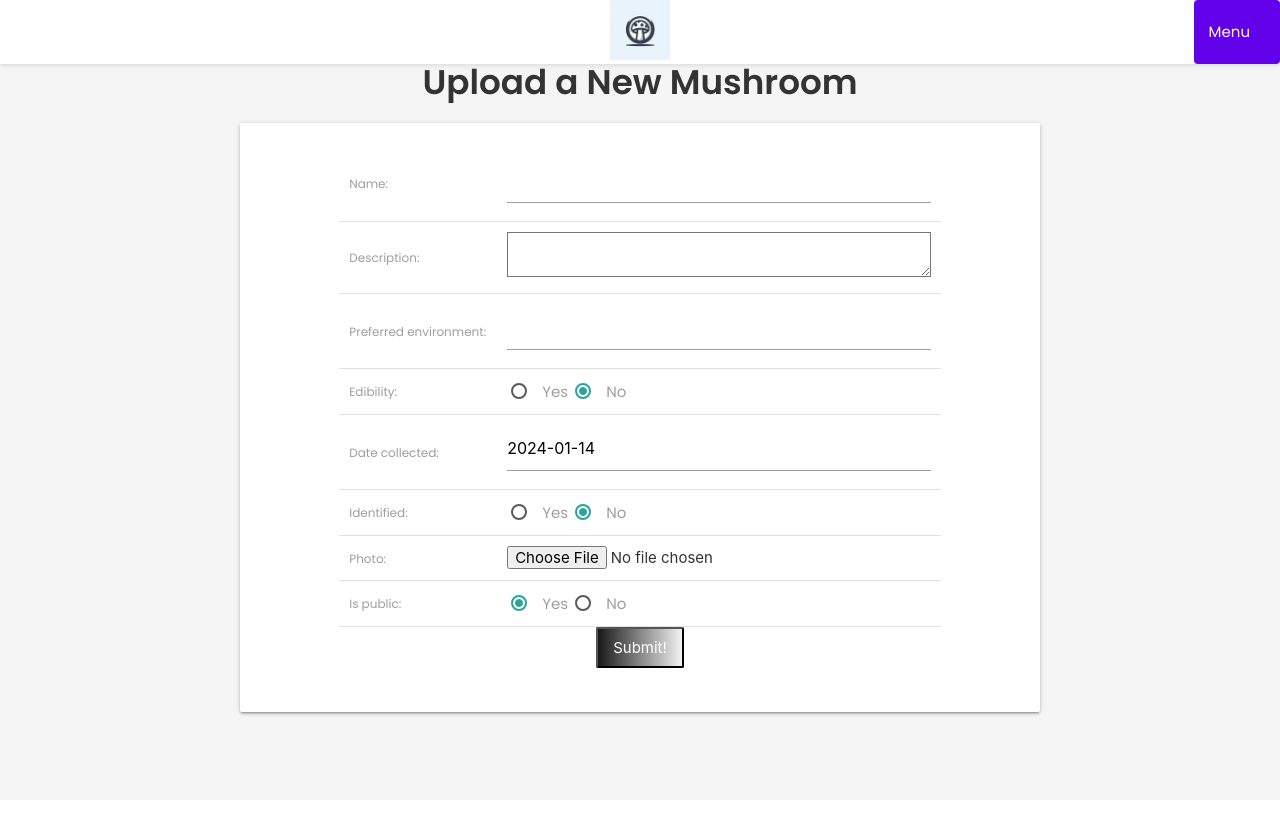
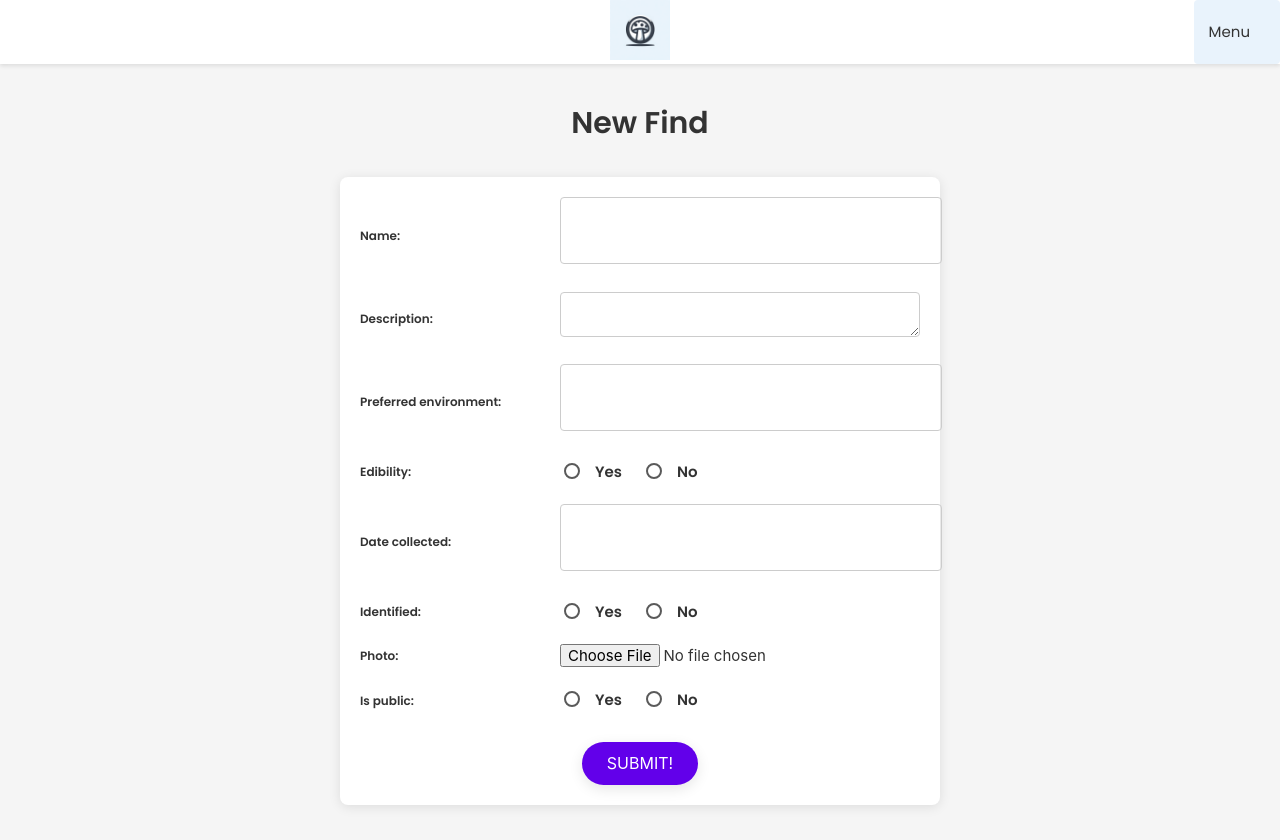
Before and after one commit to LeeLoo3434/FungiCollector, a Django app: page /fungi/create/ in a window 1280 px wide. Before the commit the page ends 717 px from the top, so only its background shows below. Run offline with Django 4.2, Linux system fonts and the light colour scheme; the visitor is signed in with stand-in values (Sample User, id 1).

Commit message:
added more styling

```diff
--- a/main_app/templates/base.html
+++ b/main_app/templates/base.html
@@ -35,15 +35,16 @@
         }
         /* Overriding Materialize button styles */
         .btn, .btn-large, .dropdown-trigger {
-            background-color: #6200ea; /* Your primary color */
-            color: white;
-            border-radius: 4px; /* Slightly rounded edges for buttons */
-            text-transform: none; /* Keeping text case as is */
-        }
+    background-color: rgb(233, 243, 252); /* Light blue color */
+    color: #333; /* Dark text for contrast */
+    border-radius: 4px;
+    text-transform: none;
+}
         /* Hover effect for buttons */
         .btn:hover, .btn-large:hover, .dropdown-trigger:hover {
-            background-color: #5e35b1; /* A darker shade for the hover state */
-        }
+    background-color: rgb(213, 228, 241); /* Slightly darker shade for hover state */
+}
+
         /* Dropdown menu styling for a more modern look */
         .dropdown-content {
             background-color: #fff; /* Solid white background for dropdown */
--- a/main_app/templates/main_app/fungi_form.html
+++ b/main_app/templates/main_app/fungi_form.html
@@ -6,59 +6,103 @@
     .content-wrapper {
         display: flex;
         flex-direction: column;
-        align-items: center; /* horizontally center */
-        justify-content: center; /* vertically center */
-        height: 80vh; /* take the full viewport height */
+        align-items: center;
+        justify-content: center;
+        min-height: 80vh;
+        padding: 20px;
     }
 
-    .gradient-btn, .gradient-link {
-        background: linear-gradient(to right, rgba(0, 0, 0, 0.9), rgba(128, 128, 128, 0.1));
+    .gradient-btn {
+        background: #6200EA; /* Modern purple gradient */
         color: white;
-        padding: 10px 15px;
-        border-radius: 2px;
-        text-align: center;
-        text-decoration: none;
-        display: inline-block;
-        transition: 0.3s;
+        padding: 12px 25px;
+        border: none;
+        border-radius: 50px;
+        font-size: 16px;
+        text-transform: uppercase;
+        transition: background 0.3s ease;
+        cursor: pointer;
+        box-shadow: 0 4px 14px rgba(0,0,0,0.1);
     }
 
-    .gradient-btn:hover, .gradient-link:hover {
-        background: linear-gradient(to right, rgba(0, 0, 0, 1), rgba(64, 64, 64, 0.2));
+    .gradient-btn:hover {
+        background: #7F39FB; /* Lighter purple on hover */
+        box-shadow: 0 6px 16px rgba(0,0,0,0.2);
     }
 
-    /* Adjustments for the table styling */
-    table {
-        width: 80%;
-        margin: 0 auto;
-    }
-
-    td {
-        padding: 10px;
+    h4.center-align {
+        font-size: 2rem; /* 32px */
+        margin-bottom: 30px;
+        color: #333;
     }
 
     .alert {
-        background-color: #f8d7da;
-        border-color: #f5c6cb;
-        color: #721c24;
-        padding: 10px;
+        background-color: #f44336; /* Red for errors */
+        color: white;
+        padding: 15px;
         margin-bottom: 20px;
         border-radius: 4px;
-        text-align: center; /* Centering the error messages */
+        text-align: center;
     }
 
     .card-panel {
         width: 100%;
-        max-width: 800px; /* Adjust as per your needs */
+        max-width: 600px; /* Not too wide for better readability */
+        padding: 20px;
+        box-shadow: 0 2px 12px rgba(0,0,0,0.1);
+        border-radius: 8px;
+    }
+
+    /* Form table to grid layout */
+    .form-grid {
+        display: grid;
+        grid-template-columns: 1fr 2fr; /* Adjust if needed */
+        grid-gap: 20px;
+        align-items: center;
+    }
+
+    .form-grid label {
+        font-weight: bold;
+        color: #333;
+    }
+
+    .form-grid input[type='text'],
+    .form-grid input[type='date'],
+    .form-grid select,
+    .form-grid textarea {
+        padding: 10px;
+        border: 1px solid #ccc;
+        border-radius: 4px;
+        width: 100%;
+    }
+
+    .form-grid .radio-group {
+        display: flex;
+        align-items: center;
+    }
+
+    .radio-group label {
+        margin-right: 20px;
+    }
+
+    .radio-group input[type='radio'] {
+        margin-right: 5px;
+    }
+
+    /* Style help text */
+    .form-grid small {
+        display: block;
+        margin-top: 5px;
+        color: #666;
     }
 </style>
-
 <div class="content-wrapper">
 
     <h4 class="center-align">
         {% if object %}
-            Edit Mushroom: <span class="teal-text">{{object.name}}</span>
+            Edit Mushroom: <span class="teal-text">{{ object.name }}</span>
         {% else %}
-            Upload a New Mushroom
+            New Find
         {% endif %}
     </h4>
 
@@ -78,53 +122,35 @@
     <div class="card-panel">
         <form action="" method="post" enctype="multipart/form-data">
             {% csrf_token %}
-            <table>
+            <div class="form-grid">
                 {% for field in form %}
-    {% if not field.is_hidden %}
-        <tr>
-            <td>{{ field.label_tag }}</td>
-            <td>
+                    <div>{{ field.label_tag }}</div>
+                    <div>
                         {% if field.name == "edibility" or field.name == "identified" or field.name == "is_public" %}
+                            <div class="radio-group">
                                 <label>
-                        <input type="radio" name="{{ field.name }}" value="True" class="with-gap" {% if field.value %}checked{% endif %}>
+                                    <input type="radio" name="{{ field.name }}" value="True" class="with-gap" {% if field.value == "True" %}checked{% endif %}>
                                     <span>Yes</span>
                                 </label>
                                 <label>
-                        <input type="radio" name="{{ field.name }}" value="False" class="with-gap" {% if not field.value %}checked{% endif %}>
+                                    <input type="radio" name="{{ field.name }}" value="False" class="with-gap" {% if field.value == "False" %}checked{% endif %}>
                                     <span>No</span>
                                 </label>
+                            </div>
                         {% else %}
-                    {{ field }}
+                            {{ field }} <!-- Removed add_class filter -->
                         {% endif %}
                         {% if field.help_text %}
-                    <small style="display: block;">{{ field.help_text }}</small>
+                            <small>{{ field.help_text }}</small>
                         {% endif %}
-            </td>
-        </tr>
-    {% else %}
-        {{ field }}
-    {% endif %}
+                    </div>
                 {% endfor %}
-
-            </table>
-            <div class="row">
-                <div class="col s12 center-align">
+            </div>
+            <div class="center-align" style="margin-top: 30px;">
                 <button type="submit" class="gradient-btn">Submit!</button>
             </div>
-            </div>
-
         </form>
     </div>
 </div>
 
-<script>
-    const dateEl = document.getElementById('id_date_collected');
-    M.Datepicker.init(dateEl, {
-        format: 'yyyy-mm-dd',
-        defaultDate: new Date(),
-        setDefaultDate: true,
-        autoClose: true
-    });
-</script>
-
 {% endblock %}
--- a/main_app/templates/public_feed.html
+++ b/main_app/templates/public_feed.html
@@ -24,7 +24,7 @@
 
 </style>
 
-<h1>Public Fungi Feed</h1>
+<h1>Fungi Feed</h1>
 
 <div class="row">
     {% for fungi in fungi_list %}
--- a/main_app/views.py
+++ b/main_app/views.py
@@ -112,6 +112,9 @@ def profile_page(request, user_id):
     user = User.objects.get(pk=user_id)
     user_profile, created = UserProfile.objects.get_or_create(user=user)
 
+    # Fetch the list of fungi associated with this user
+    fungi_list = Fungi.objects.filter(user=user)  # Adjust the filter according to your model relationships
+
     if request.method == 'POST':
         form = UserProfileForm(request.POST, request.FILES, instance=user_profile)
         if form.is_valid():
@@ -123,9 +126,11 @@ def profile_page(request, user_id):
 
     context = {
         'user_profile': user_profile,
-        'profile_form': form
+        'profile_form': form,
+        'fungi_list': fungi_list  # Add the fungi list to the context
     }
     return render(request, 'profile_page.html', context)
+
 class UserFeed(ListView):
     model = Fungi
     template_name = 'public_feed.html'
```
Also changed, not shown: main_app/templates/home.html (+45 -8 lines), main_app/templates/profile_page.html (+107 -23 lines). Lines whose indentation alone changed are shown as unchanged.
